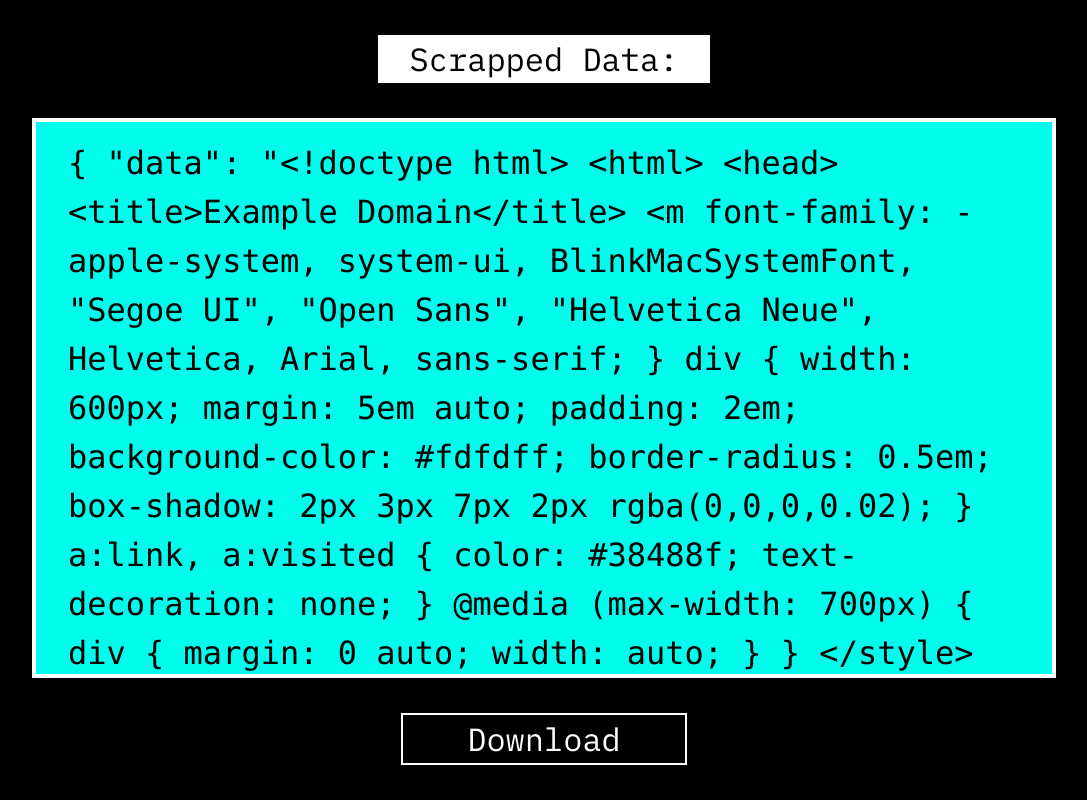
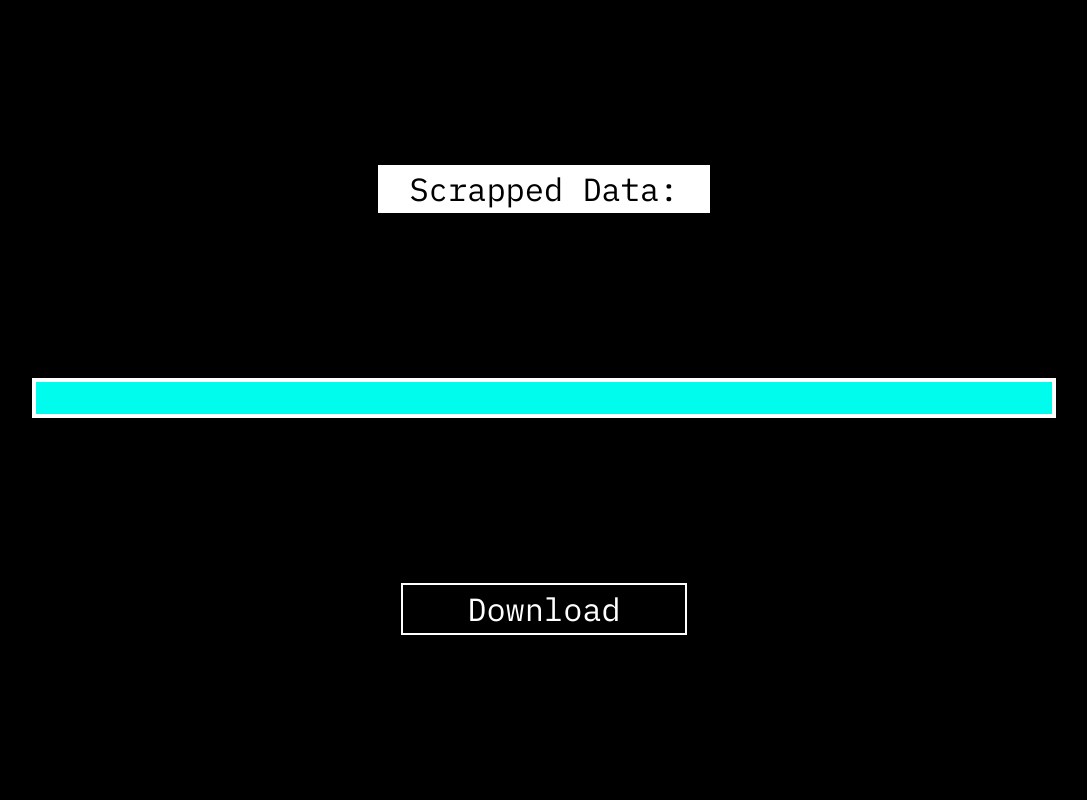
Before and after one commit to singodiyashubham87/ScrapeIt, a React (Vite) app: page /homepage in a window 1280 px wide. Shown: the whole page, without its empty margins (96-1183 px from the left). Built offline with nearby package versions, Linux system fonts and the light colour scheme.

Commit message:
state management done between pages

```diff
--- a/src/pages/Homepage.jsx
+++ b/src/pages/Homepage.jsx
@@ -1,80 +1,21 @@
-function Homepage(){
-    return (
-        <div className="homepageContainer font-primary h-[100vh] w-[100%] bg-black flex flex-col items-center justify-evenly">
-            <span className="bg-white text-[2rem] px-[2rem]">Scrapped Data:</span>
-            <p className="scrapedData bg-primary max-w-[90%] vsm:w-[80%] max-h-[70%] overflow-y-auto text-black md:text-[1.5rem] xl:text-[2rem] vvsm:text-[1rem] py-[1rem] px-[4rem] vvsm:px-[2rem] border-4 border-white"> <code>{`{
-  "data": "<!doctype html>
-<html>
-<head>
-    <title>Example Domain</title>
+import { useLocation } from "react-router-dom";
 
-    <m        font-family: -apple-system, system-ui, BlinkMacSystemFont, "Segoe UI", "Open Sans", "Helvetica Neue", Helvetica, Arial, sans-serif;
+function Homepage() {
+  const location = useLocation();
+  const fetchedData = location.state?.data;
 
-    }
-    div {
-        width: 600px;
-        margin: 5em auto;
-        padding: 2em;
-        background-color: #fdfdff;
-        border-radius: 0.5em;
-        box-shadow: 2px 3px 7px 2px rgba(0,0,0,0.02);
-    }
-    a:link, a:visited {
-        color: #38488f;
-        text-decoration: none;
-    }
-    @media (max-width: 700px) {
-        div {
-            margin: 0 auto;
-            width: auto;
-        }
-    }
-    </style>
-</head>
-
-<body>
-<div>
-    <h1>Example Domain</h1>
-    <p>This domain is for use in illustrative examples in documents. You may use this
-    domain in literature without prior coordination or asking for permission.</p>
-    <p><a href="https://www.iana.org/domains/example">More information...</a></p>
-</div>
-</body>
-</html>
-        width: 600px;
-        margin: 5em auto;
-        padding: 2em;
-        background-color: #fdfdff;
-        border-radius: 0.5em;
-        box-shadow: 2px 3px 7px 2px rgba(0,0,0,0.02);
-    }
-    a:link, a:visited {
-        color: #38488f;
-        text-decoration: none;
-    }
-    @media (max-width: 700px) {
-        div {
-            margin: 0 auto;
-            width: auto;
-        }
-    }
-    </style>
-</head>
-
-<body>
-<div>
-    <h1>Example Domain</h1>
-    <p>This domain is for use in illustrative examples in documents. You may use this
-    domain in literature without prior coordination or asking for permission.</p>
-    <p><a href="https://www.iana.org/domains/example">More information...</a></p>
-</div>
-</body>
-</html>
-"
-}`}</code></p>
-            <button className="download bg-transparent text-[1.2rem] vsm:text-[1.5rem] md:text-[2rem] text-white px-16 hover:bg-white hover:text-black border-2 border-white">Download</button>
-        </div>
-    );
+  return (
+    <div className="homepageContainer font-primary h-[100vh] w-[100%] bg-black flex flex-col items-center justify-evenly">
+      <span className="bg-white text-[2rem] px-[2rem]">Scrapped Data:</span>
+      <p className="scrapedData bg-primary max-w-[90%] vsm:w-[80%] max-h-[70%] overflow-y-auto text-black md:text-[1.5rem] xl:text-[2rem] vvsm:text-[1rem] py-[1rem] px-[4rem] vvsm:px-[2rem] border-4 border-white">
+        {" "}
+        <code>{fetchedData}</code>
+      </p>
+      <button className="download bg-transparent text-[1.2rem] vsm:text-[1.5rem] md:text-[2rem] text-white px-16 hover:bg-white hover:text-black border-2 border-white">
+        Download
+      </button>
+    </div>
+  );
 }
 
 export default Homepage;
--- a/src/pages/LandingPage.jsx
+++ b/src/pages/LandingPage.jsx
@@ -1,16 +1,18 @@
+import axios from "axios";
 import { useAuth0 } from "@auth0/auth0-react";
-import { Link } from "react-router-dom";
-import axios from "axios";
+import { Link, useNavigate } from "react-router-dom";
 
 function LandingPage() {
   const { loginWithRedirect, logout, isAuthenticated, isLoading, user } =
     useAuth0();
 
+  const navigateTo = useNavigate();
+
   const handleScrapeClick = async () => {
     const urlElement = document.getElementById("url").value;
     const radioElements = document.getElementsByName("contentType");
 
-    if (urlElement === "") alert("Please enter a URL")
+    if (urlElement === "") alert("Please enter a URL");
     else {
       const apiKey = import.meta.env.VITE_API_NINJAS_X_API_KEY;
       const textOnly = radioElements[0].checked ? true : false;
@@ -22,7 +24,7 @@ function LandingPage() {
           text_only: textOnly,
         })
         .catch((error) => console.warn(error));
-      console.log(res.data.data);
+      navigateTo("/homepage", { state: { data: res.data.data } });
     }
   };
 
```
